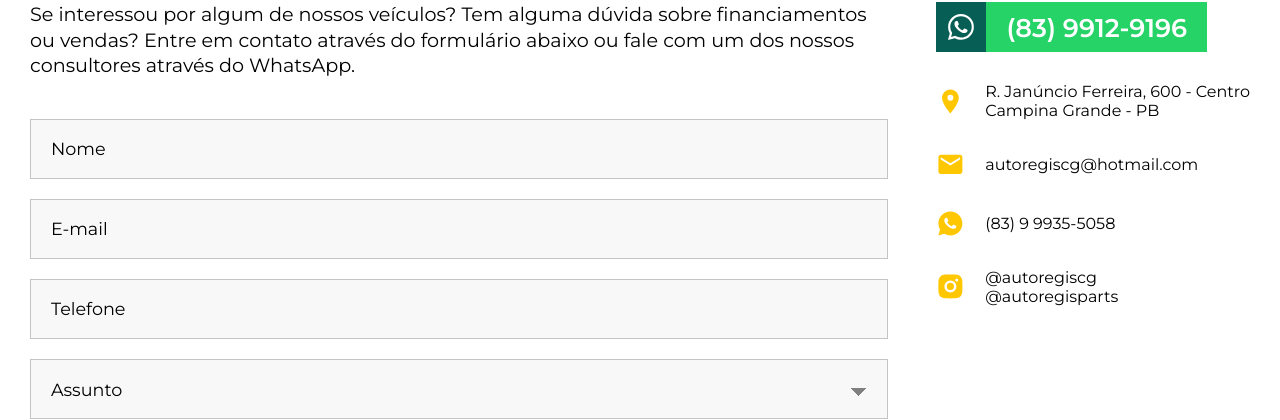
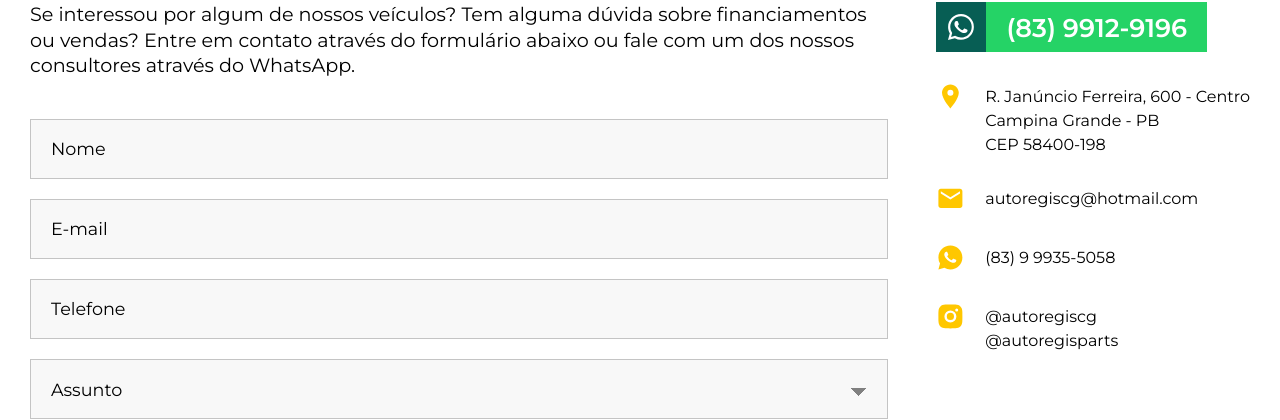
Before and after one commit to diegorcosta/autoregis, a React (Create React App) app: page /contato in a window 1280 px wide. Shown: the part 328-748 px from the top of the page. Built offline with nearby package versions, Linux system fonts and the light colour scheme.

Commit message:
feat cep

```diff
--- a/src/components/MainContact.js
+++ b/src/components/MainContact.js
@@ -51,6 +51,7 @@ const MainContact = () => {
                 <div>
                   <p>R. Janúncio Ferreira, 600 - Centro</p>
                   <p>Campina Grande - PB</p>
+                  <p>CEP 58400-198</p>
                 </div>
               </li>
               <li>
--- a/src/pages/Contato.js
+++ b/src/pages/Contato.js
@@ -70,6 +70,7 @@ const Contato = () => {
                   <div>
                     <p>R. Janúncio Ferreira, 600 - Centro</p>
                     <p>Campina Grande - PB</p>
+                    <p>CEP 58400-198</p>
                   </div>
                 </li>
                 <li>
--- a/src/styles/MainContact.scss
+++ b/src/styles/MainContact.scss
@@ -9,7 +9,7 @@
     display: flex;
     flex-direction: column;
     margin-top: 40px;
-    @include md {
+    @include lg {
       align-items: flex-start;
       flex-direction: row;
       justify-content: space-between;
@@ -17,7 +17,7 @@
     div:first-child {
       width: 100%;
       margin-bottom: 40px;
-      @include md {
+      @include lg {
         margin-bottom: 0x;
         padding-right: 20px;
         width: 72%;
@@ -81,7 +81,7 @@
     }
     .contact-list {
       li {
-        align-items: center;
+        align-items: flex-start;
         display: flex;
         margin-bottom: 30px;
         text-align: left;
@@ -90,6 +90,7 @@
           font-size: 1.8rem;
         }
         p {
+          margin-top: 5px;
           margin-left: 20px;
         }
       }
--- a/src/styles/Page.scss
+++ b/src/styles/Page.scss
@@ -114,7 +114,7 @@
     }
     .contact-list {
       li {
-        align-items: center;
+        align-items: flex-start;
         display: flex;
         margin-bottom: 30px;
         text-align: left;
@@ -123,6 +123,7 @@
           font-size: 1.8rem;
         }
         p {
+          margin-top: 5px;
           margin-left: 20px;
         }
       }
```
